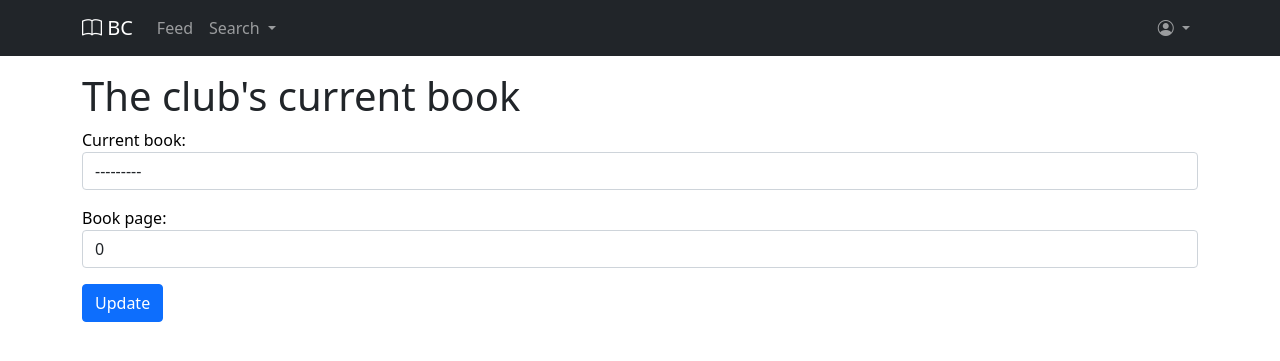
After one commit to Fandasman/SEG-major-project, a Django app: page /club_book/ in a window 1280 px wide. The commit adds this page. Shown: the top 361 px of the page. Run offline with Django 3.2, Linux system fonts and the light colour scheme; a user stored in the database is signed in; data comes from the database, SQL or seed files in the repository; parts of the project's set-up code (start-up, migrations or seed data) failed here and were passed over; some libraries are stand-ins or nearby versions.

Commit message:
clubs age placeholder

```diff
--- a/clubs/forms.py
+++ b/clubs/forms.py
@@ -74,3 +74,13 @@ class EditProfileForm(forms.ModelForm):
         model = User
         fields = ['username', 'first_name', 'last_name', 'email', 'bio']
         widgets = { 'bio': forms.Textarea()}
+
+
+class ClubBookForm(forms.ModelForm):
+    """Form to update a club's current book."""
+
+    class Meta:
+        """Form options."""
+
+        model = Club
+        fields = ['current_book','book_page']
--- a/clubs/models.py
+++ b/clubs/models.py
@@ -1,3 +1,4 @@
+# from asyncio.windows_events import NULL
 import datetime
 from django.db import models
 from django.core.validators import RegexValidator, MaxValueValidator, MinValueValidator
@@ -64,8 +65,8 @@ class Club(models.Model):
     members = models.ManyToManyField(User, related_name = 'member', blank = True)
     location = models.CharField(max_length = 100, blank = True)
     description = models.CharField(max_length = 500, blank = True)
-    current_book = models.ForeignKey(Book, on_delete = models.DO_NOTHING)
-    book_progession = models.IntegerField(default = 0,
+    current_book = models.ForeignKey(Book, on_delete = models.DO_NOTHING, default=None, blank=True)
+    book_page = models.IntegerField(default = 0, blank=True,
     validators = [MaxValueValidator(9999), MinValueValidator(0)])
 
     def get_members(self):
--- /dev/null
+++ b/clubs/templates/club_book.html
@@ -0,0 +1,15 @@
+{% extends 'base_content.html' %}
+{% block content %}
+<div class="container">
+  <div class="row">
+    <div class="col-12">
+      <h1>The club's current book</h1>
+      <form action="{% url 'club_book' %}" method="post">
+        {% csrf_token %}
+        {% include 'partials/bootstrap_form.html' with form=form %}
+        <input type="submit" value="Update" class="btn btn-primary">
+      </form>
+    </div>
+  </div>
+</div>
+{% endblock %}
--- a/clubs/templates/clubs.html
+++ b/clubs/templates/clubs.html
@@ -3,6 +3,7 @@
   <title>Book Club</title>
 </head>
 <body>
-  <h1>Placeholder</h1>
+  <h1>Currently reading</h1>
+  <h1></h1>
 </body>
 </html>
--- a/clubs/views.py
+++ b/clubs/views.py
@@ -4,7 +4,7 @@ from django.db.models import Q
 from django.shortcuts import redirect, render
 from django.views.generic.edit import FormView
 from django.views import View
-from .forms import SignUpForm, LogInForm, EditProfileForm, CreateClubForm
+from .forms import ClubBookForm, SignUpForm, LogInForm, EditProfileForm, CreateClubForm
 from django.conf import settings
 from django.contrib.auth.decorators import login_required
 from .models import Book, Club, User
@@ -202,3 +202,22 @@ class EditProfileView(View):
         current_user = self.request.user
         form = EditProfileForm(instance=current_user)
         return render(self.request,'edit_profile.html', {'form': form})
+
+
+class ClubBookView(View):
+    def get(self,request):
+        return self.render()
+
+    def post(self,request):
+        form = ClubBookForm(data=request.POST)
+        if form.is_valid():
+            messages.add_message(request, messages.SUCCESS, "Book amended!")
+            form.save()
+            return redirect('feed')
+        return render(request, 'club_book.html', {'form': form})
+
+
+    def render(self):
+        current_user = self.request.user
+        form = ClubBookForm(instance=current_user)
+        return render(self.request,'club_book.html', {'form': form})
--- a/system/urls.py
+++ b/system/urls.py
@@ -31,6 +31,7 @@ urlpatterns = [
     path('sign_up/', views.SignUpView.as_view(), name='sign_up'),
     path('login/', views.LogInView.as_view(), name='login'),
     path('edit_profile/', views.EditProfileView.as_view(), name='edit_profile'),
+    path('club_book/', views.ClubBookView.as_view(), name='club_book'),
     path('create_club/', views.CreateClubView, name ='create_club'),
 
 ]
```
Also changed, not shown: clubs/tests/forms/test_edit_profile_form.py (added, +53 -0 lines), clubs/migrations/0006_auto_20220214_1555.py (added).
